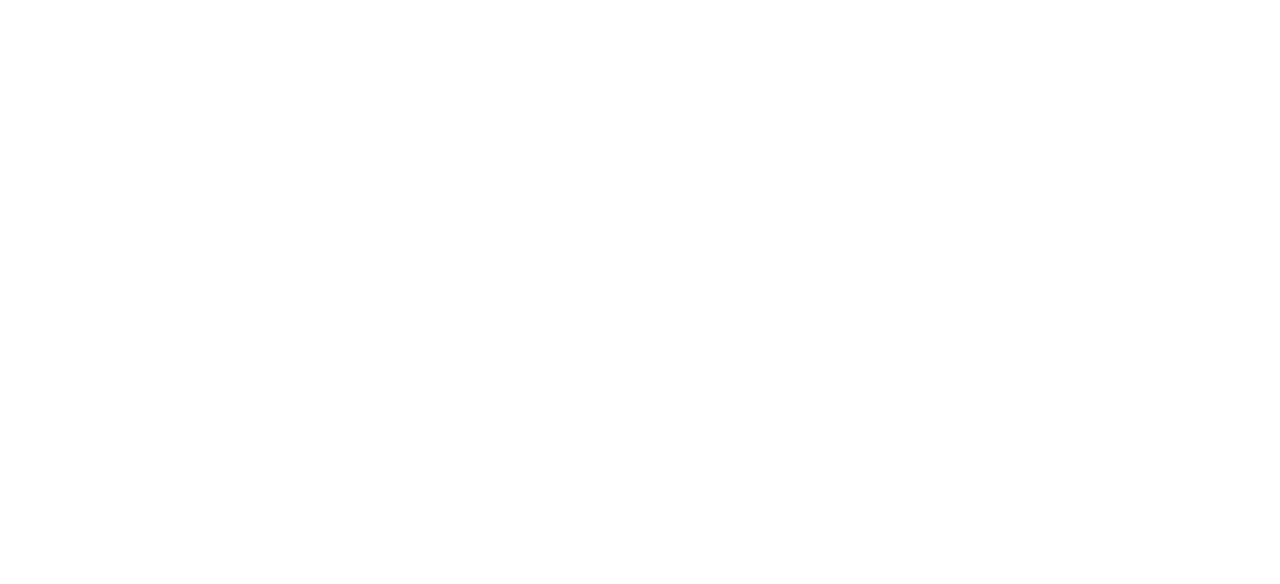
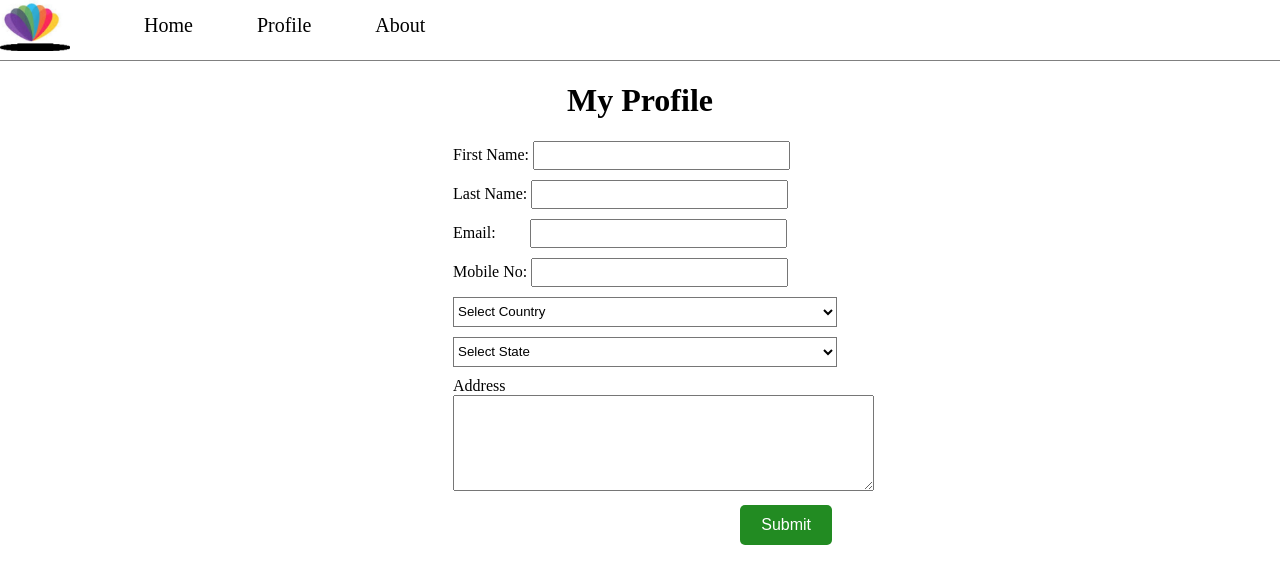
Before and after one commit to Bhumika2005/Bhumika2005.github.io, a plain HTML site: page index.html in a window 1280 px wide. Drawn offline with Linux system fonts and the light colour scheme.

Commit message:
develop - create profile and add images

```diff
--- /dev/null
+++ b/css/sidebar.min.css
@@ -0,0 +1,10 @@
+.sidebar {
+    display: inline-block;
+    background: lightgray;
+    text-align: center;
+    padding: 2px;
+}
+.sidebar .user-image {
+    width: auto;
+    height: 100px;
+}
--- a/css/style.min.css
+++ b/css/style.min.css
@@ -0,0 +1,33 @@
+body {
+    margin: 0;
+}
+.head {
+    height: 60px;
+    display: block;
+    border-bottom: 1px solid gray;
+}
+.logo {
+    width: 70px;
+    height: auto;
+}
+header nav, header img {
+    display: inline-block
+}
+nav {
+    transform: translateY(-35%);
+}
+nav > ul {
+    display: block;
+}
+nav > ul > li {
+    display: inline-block;
+}
+nav > ul > li > a {
+    text-decoration: none;
+    color: #000;
+    font-size: 20px;
+    padding: 30px;
+}
+.container {
+    padding: 5px;
+}
--- a/index.html
+++ b/index.html
@@ -10,15 +10,80 @@
         <link href="https://fonts.googleapis.com/icon?family=Material+Icons" rel="stylesheet">
         <link rel="canonical" href="http://example.com"/>
         <link href="./css/style.min.css" rel="stylesheet"/>
+        <link href="./css/sidebar.min.css" rel="stylesheet"/>
+        <link href="./css/profile.min.css" rel="stylesheet"/>
+        <link rel="header" href="./component/header"/>
         <link rel="shortcut icon" href="./image/favicon.ico" type="image/x-icon"/>
         <script src="./js/main.min.js" type="text/javascrip"></script>
     </head>
     <body>
-        <header>
-
+        <header class="head">
+            <img class="logo" src="./image/logo.jpeg" alt="Brand Logo">
+            <nav>
+                <ul>
+                    <li>
+                        <a href="#home">Home</a>
+                    </li>
+                    <li>
+                        <a href="./component/profile.html">Profile</a>
+                    </li>
+                    <li>
+                        <a href="#about">About</a>
+                    </li>
+                </ul>
+            </nav>
         </header>
-        <aside></aside>
-        <main></main>
+        <div id="wrapper" class="container-fluid smooth-container">
+            <!-- <aside class="sidebar">
+                <img class="user-image" src="./image/avtar.png"/>
+                <ul>
+                    <li>Page Navigation</li>
+                </ul>
+            </aside> -->
+            <main>
+                <h1 class="title">My Profile</h1>
+                <form class="login-container">
+                    <div id="profile">
+                        <div id="fname">
+                            <label>First Name:</label>
+                            <input id="firstName" type="text" maxlength="50">
+                        </div>
+                        <div id="lname">
+                            <label>Last Name:</label>
+                            <input id="lastName" type="text" maxlength="50">
+                        </div>
+                        <div id="email">
+                            <label>Email:</label>
+                            <input id="emailId" type="email" maxlength="100">
+                        </div>
+                        <div id="mobile">
+                            <label>Mobile No:</label>
+                            <input id="mobileNo" type="number">
+                        </div>
+                        <select id="country">
+                            <option value="">Select Country</option>
+                            <option value="india">India</option>
+                            <option value="us">USA</option>
+                            <option value="aus">Australlia</option>
+                            <option value="uk">UK</option>
+                        </select>
+                        <select id="state">
+                            <option value="">Select State</option>
+                            <option value="GUJ">Gujarat</option>
+                            <option value="MH">Maharastra</option>
+                            <option value="RJ">Rajsthan</option>
+                            <option value="MP">Madhypradesh</option>
+                        </select>
+                        <div id="address">
+                            <label>Address</label>
+                            <textarea id="address" rows="6" cols="50">
+                            </textarea>
+                        </div>
+                        <input id="submit" class="btn" type="submit">
+                    </div>
+                </form>
+            </main>
+        </div>
         <footer></footer>
     </body>
 </html>
```
Also changed, not shown: component/Header.html (added, +16 -0 lines), component/profile.html (added), css/profile.min.css (added), image/avtar.png (added), image/logo.jpeg (added).
